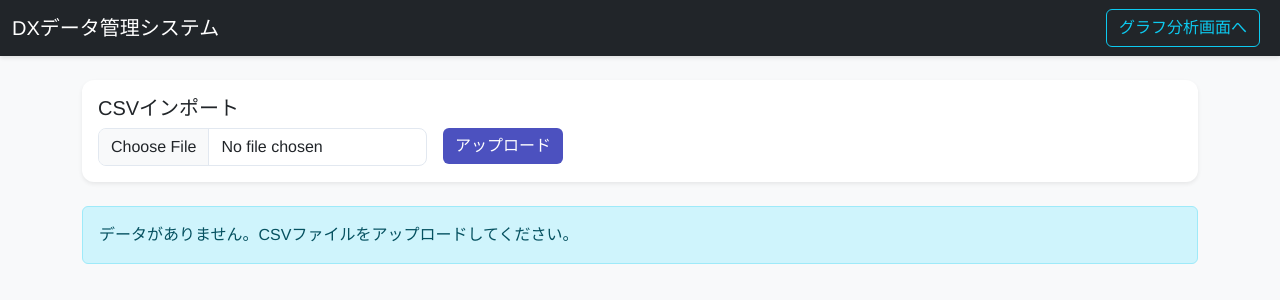
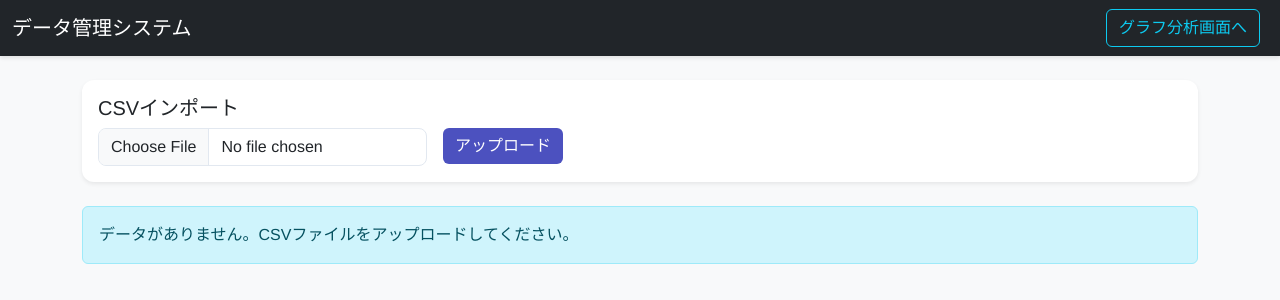
Before and after one commit to yusuke-narusaka/data-analyzer, a Flask app: page / in a window 1280 px wide. Shown: the top 300 px of the page. Run offline with Flask 3, Linux system fonts and the light colour scheme; some libraries are stand-ins or nearby versions.

Commit message:
Update index.html

```diff
--- a/templates/index.html
+++ b/templates/index.html
@@ -3,7 +3,7 @@
 <head>
     <meta charset="UTF-8">
     <meta name="viewport" content="width=device-width, initial-scale=1.0">
-    <title>高度DXデータ管理システム</title>
+    <title>データ管理システム</title>
     <link rel="icon" href="https://cdn-icons-png.flaticon.com/512/2103/2103633.png" type="image/png">
 
     <link href="https://cdn.jsdelivr.net/npm/bootstrap@5.3.0/dist/css/bootstrap.min.css" rel="stylesheet">
@@ -15,7 +15,7 @@
 
 <nav class="navbar navbar-dark bg-dark mb-4">
     <div class="container-fluid">
-        <a class="navbar-brand" href="/">DXデータ管理システム</a>
+        <a class="navbar-brand" href="/">データ管理システム</a>
         <div class="d-flex">
             <a href="/chart" class="btn btn-outline-info me-2">グラフ分析画面へ</a>
         </div>
```
